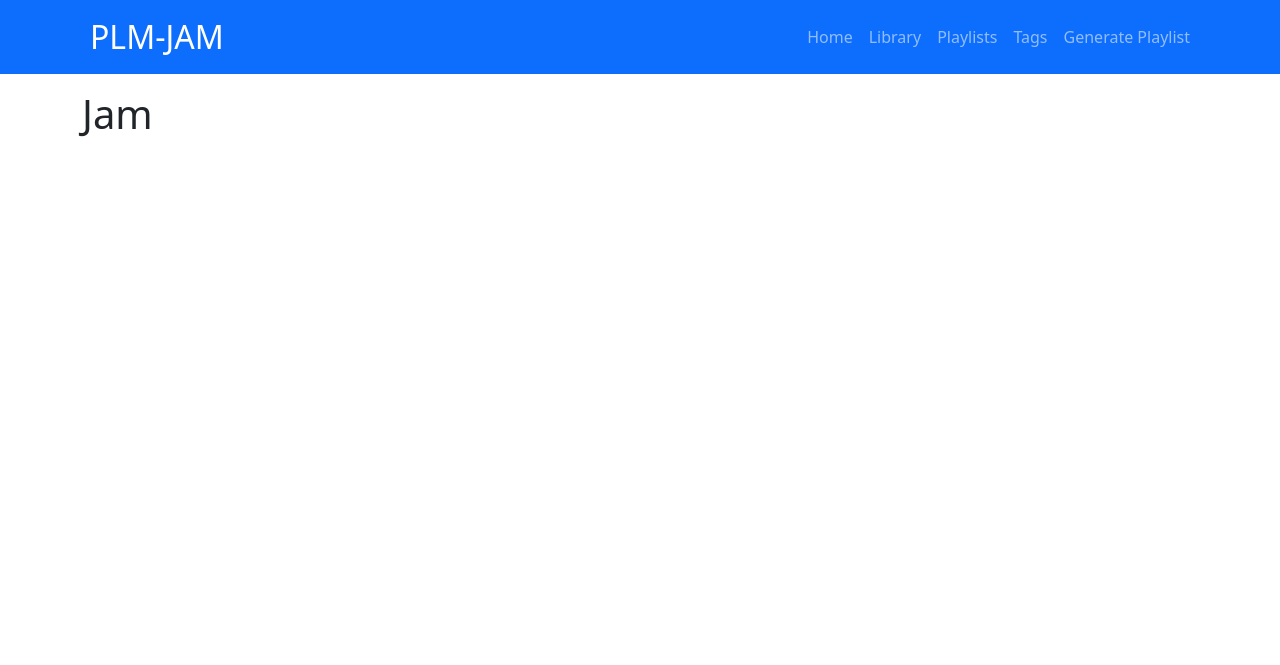
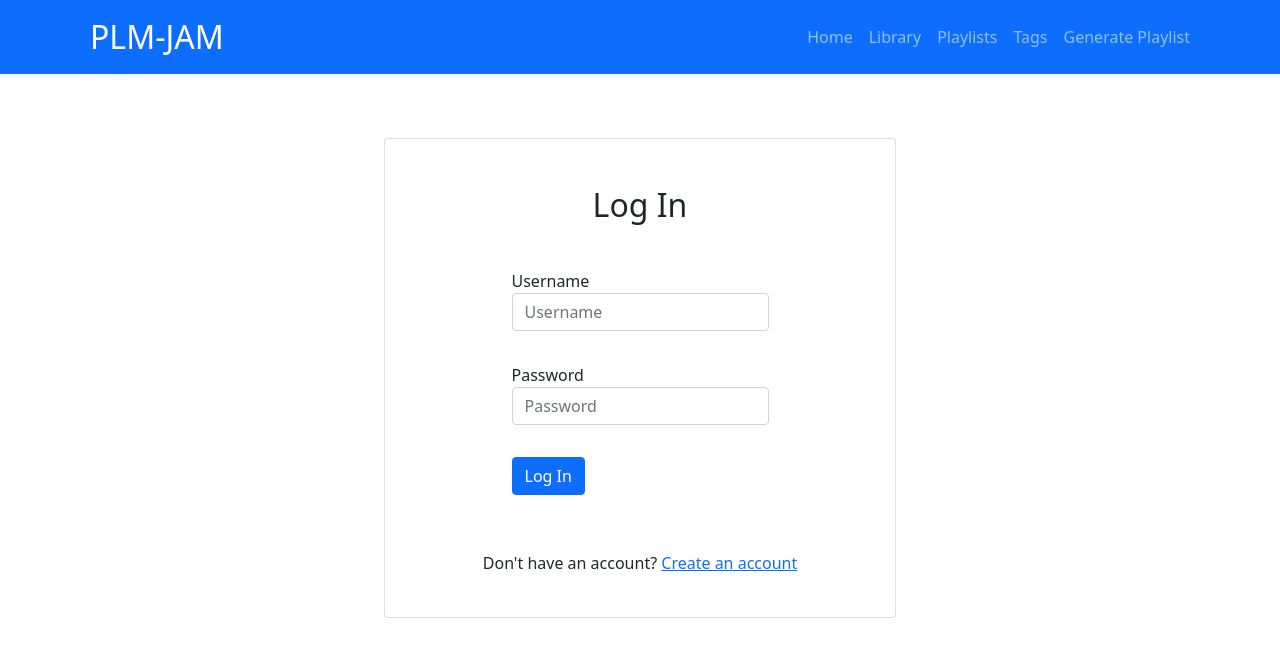
Before and after one commit to rachelp4515/jam, a Flask app: template templates/index.html in a window 1280 px wide. Shown: the top 665 px of the page. Run offline with Flask 2, Linux system fonts and the light colour scheme; the template is opened without the code that fills it, so the values that code supplies are empty.

Commit message:
updated user template

```diff
--- a/app.py
+++ b/app.py
@@ -13,4 +13,4 @@
 app.register_blueprint(user_routes)
 
 if __name__ == "__main__":
-    app.run(host="0.0.0.0", port=os.environ.get("PORT", 3000))
+    app.run(host="0.0.0.0", port=os.environ.get("PORT", 5000))
--- a/blueprints/main.py
+++ b/blueprints/main.py
@@ -5,4 +5,4 @@ routes = Blueprint("main", __name__)
 
 @routes.route("/")
 def index():
-    return render_template("index.html")
+    return render_template("new_user")
--- a/templates/base.html
+++ b/templates/base.html
@@ -12,8 +12,9 @@
 {% include "partials/nav.html" %}
 
 {% block content %}
+{% endblock %}
 
-{% endblock %}
+
 
 </body>
 </html>
--- a/templates/index.html
+++ b/templates/index.html
@@ -1,8 +1,30 @@
-{% extends "base.html" %}
+{% extends 'base.html' %}
 
 {% block content %}
-    <div class="container">
-        <h1>Jam</h1>
-        <p></p>
+<div class="container p-5">
+    <div class="row">
+        <div class="card container d-flex flex-column justify-content-center align-items-center" style="height: 60vh; width: 40vw;">
+            <legend class='text-center p-3 fs-2'>Log In</legend>
+            <form class="form justify-content-around" method='POST' action="{{ url_for('login') }}">
+            <div class="form-group p-3">
+                <label for="inputUser">Username</label>
+                <input type="text" class="form-control" name="username" placeholder="Username">
+            </div>
+
+            <div class="form-group p-3">
+                <label for="inputPassword">Password</label>
+                <input type="password" class="form-control" name="pass" placeholder="Password">
+            </div>
+            <!-- button -->
+            <div class='p-3'>
+                <button type="submit" class="btn btn-primary btn-block">Log In</button>
+            </div>
+            </form>
+            <br>
+            <div class="p-3">
+            Don't have an account? <a href="{{ url_for('register') }}">Create an account</a>
+            </div>
+        </div>
     </div>
+</div>
 {% endblock %}
--- a/templates/new_user.html
+++ b/templates/new_user.html
@@ -1,4 +1,4 @@
-{% extends "base.html" %}
+{% extends 'base.html' %}
 
 {% block content %}
   <div class="container p-5">
@@ -6,7 +6,7 @@
       <div class="card container d-flex flex-column justify-content-center align-items-center" style="height: 60vh; width: 40vw;">
         <legend class='text-center p-3 fs-2'>Create an Account</legend>
         <!-- username -->
-      <form class="form justify-content-around" method=POST action="{{ url_for('register') }}">
+        <form class="form justify-content-around" method=POST action="{{ url_for('new_user') }}">
           <div class="form-group p-3">
             <label for="inputUser">Username</label>
             <input type="text" class="form-control" name="username" placeholder="Username">
--- a/templates/user_login.html
+++ b/templates/user_login.html
@@ -3,9 +3,9 @@
 {% block content %}
   <div class="container p-5">
     <div class="row">
-    <div class="card container d-flex flex-column justify-content-center align-items-center" style="height: 60vh; width: 40vw; background-color: rgb(103, 213, 228);">
+      <div class="card container d-flex flex-column justify-content-center align-items-center" style="height: 60vh; width: 40vw;">
         <legend class='text-center p-3 fs-2'>Log In</legend>
-      <form class="form justify-content-around" method=POST action="{{ url_for('login') }}">
+        <form class="form justify-content-around" method='POST' action="{{ url_for('login') }}">
           <div class="form-group p-3">
             <label for="inputUser">Username</label>
             <input type="text" class="form-control" name="username" placeholder="Username">
--- a/templates/users.html
+++ /dev/null
@@ -1,5 +0,0 @@
-{% extends "base.html" %}
-
-{% block content %}
-
-{% endblock %}
```
Also changed, not shown: blueprints/users.py (+7 -10 lines). Lines whose indentation alone changed are shown as unchanged.
